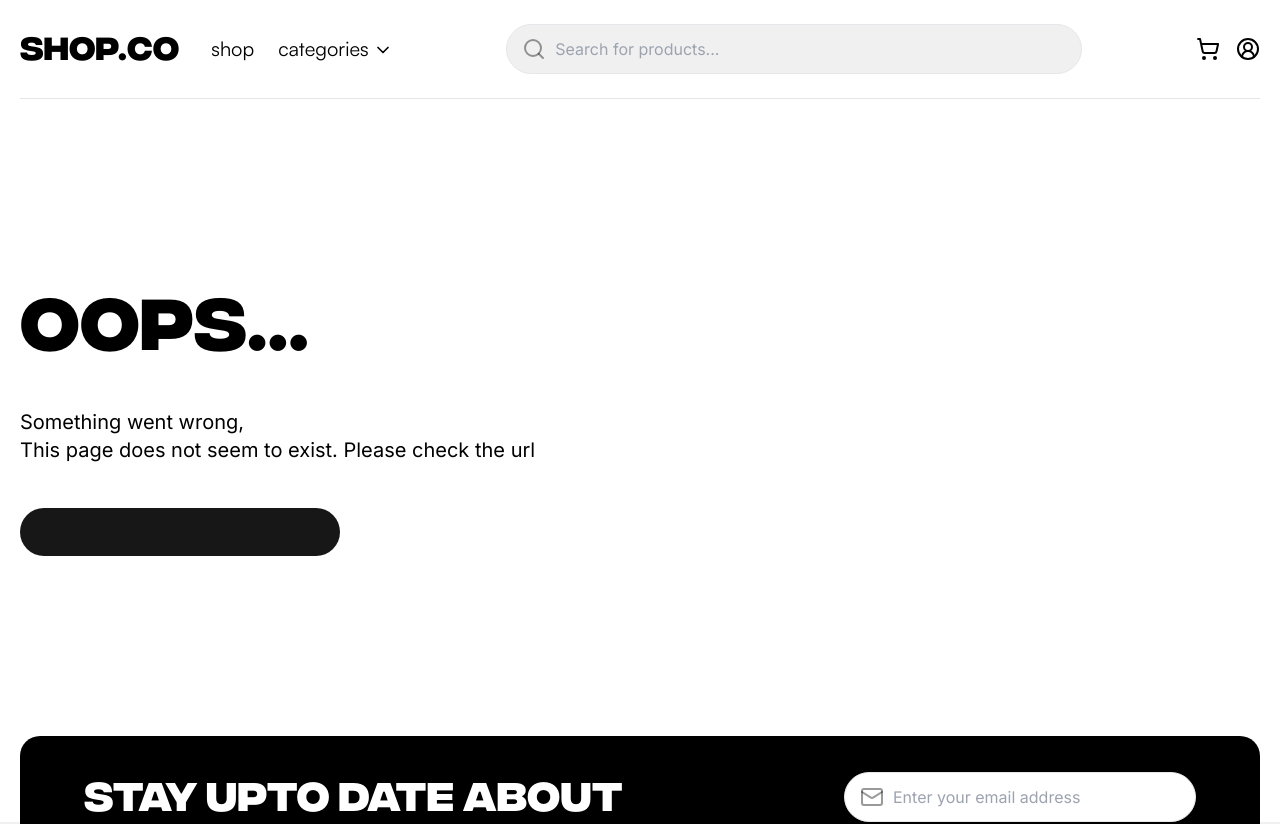
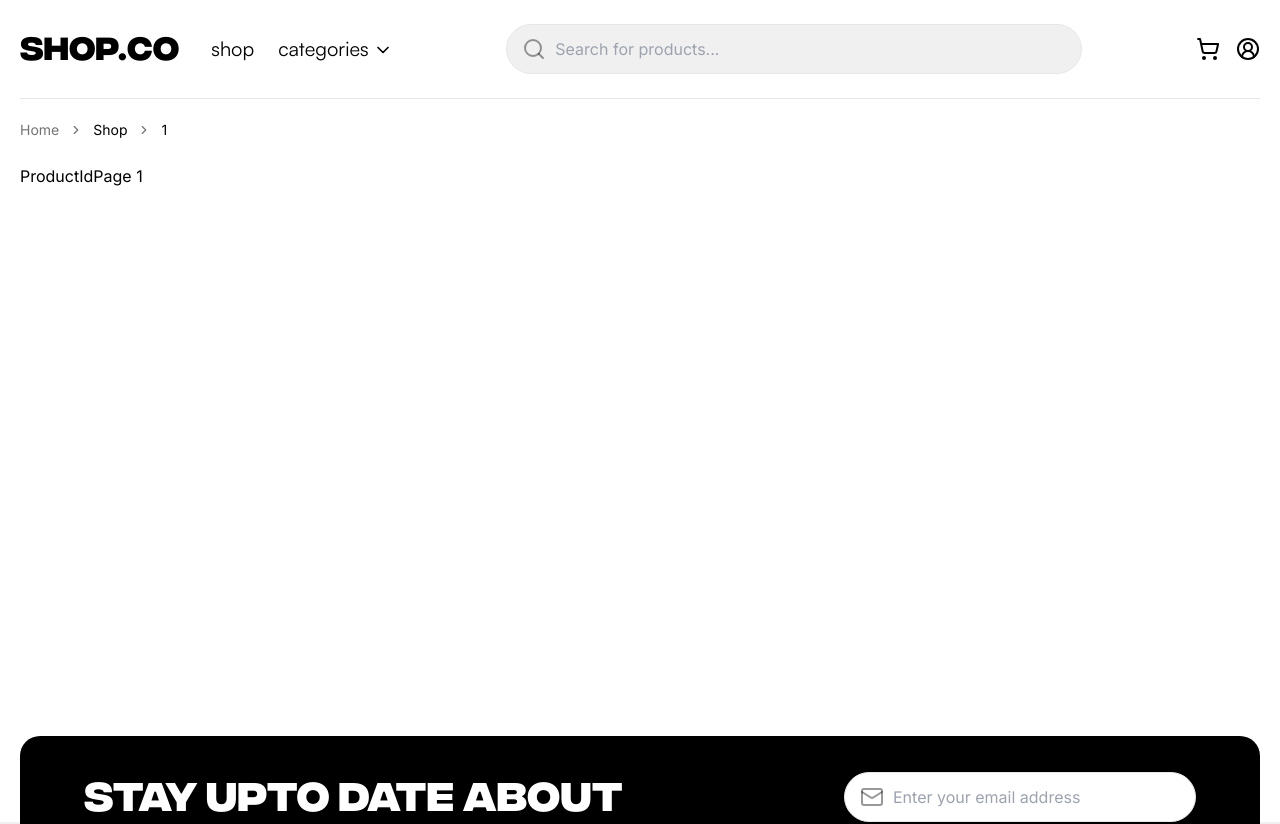
Before and after one commit to AJ1732/shop.co, a Next.js app: page /shop/1 in a window 1280 px wide. Before the commit this address had no page. Shown: the top 824 px of the page. Built offline with nearby package versions, Linux system fonts and the light colour scheme.

Commit message:
chore: create shopId page and update product card

```diff
--- /dev/null
+++ b/src/app/(pages)/shop/[shopId]/page.tsx
@@ -0,0 +1,11 @@
+interface ShopIdPageProps {
+  params: {
+    shopId: string;
+  };
+}
+
+const ShopIdPage: React.FC<ShopIdPageProps> = ({ params }) => {
+  const { shopId } = params;
+  return <div>ProductIdPage {shopId}</div>;
+};
+export default ShopIdPage;
--- a/src/components/ui-build/Card/ProductCard/index.tsx
+++ b/src/components/ui-build/Card/ProductCard/index.tsx
@@ -14,7 +14,7 @@ import { cn } from "@/lib/utils";
 const ProductCard: React.FC<ProductCardProps> = async ({ id, className }) => {
   return (
     <Card className={cn("w-full border-0 shadow-none *:p-0", className)}>
-      <Link href={`/item/${id}`} className="block">
+      <Link href={`/shop/${id}`} className="block">
         <figure className="bg-shade-300 relative mb-4 aspect-[86/87] overflow-hidden rounded-[1.25rem]">
           <Image
             fill
--- /dev/null
+++ b/src/middleware.ts
@@ -0,0 +1,13 @@
+import { NextResponse } from 'next/server';
+import type { NextRequest } from 'next/server';
+
+export function middleware(request: NextRequest) {
+  if (request.nextUrl.pathname === '/product') {
+    return NextResponse.redirect(new URL('/shop', request.url));
+  }
+  return NextResponse.next();
+}
+
+export const config = {
+  matcher: '/product',
+};
```
